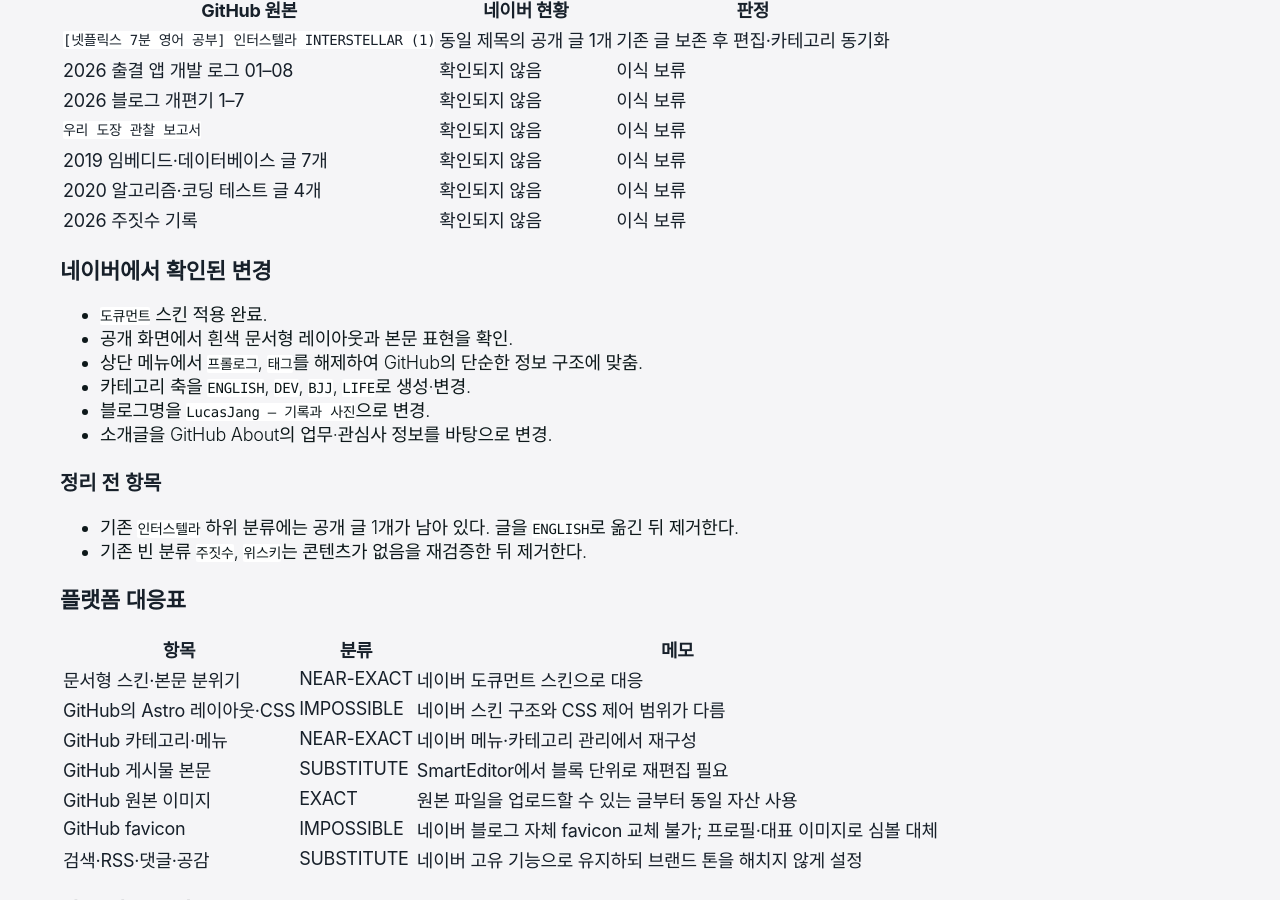
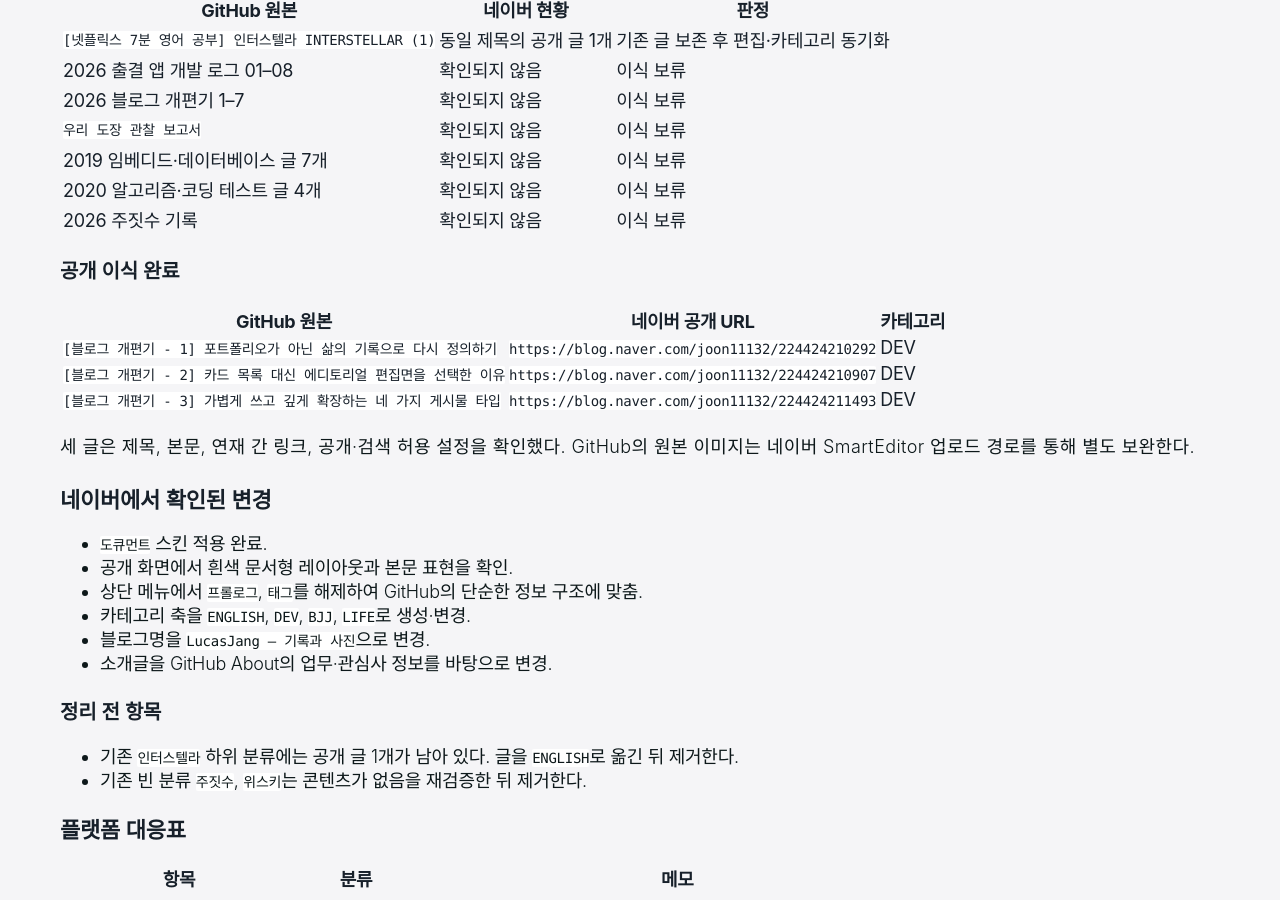
Before and after one commit to Lucas-Jang/lucas-jang.github.io, a Jekyll site: the page built from docs/naver-sync-inventory.md, in a window 1280 px wide and 900 px high, scrolled down 838 px. Built offline with Jekyll 4.4.1, drawn with Linux system fonts in a browser that asks for light colours; our own code applies the rules of GitHub Pages for plain Markdown files.

Commit message:
Track published Naver migration posts

```diff
--- a/docs/naver-sync-inventory.md
+++ b/docs/naver-sync-inventory.md
@@ -36,6 +36,16 @@
 | 2020 알고리즘·코딩 테스트 글 4개 | 확인되지 않음 | 이식 보류 |
 | 2026 주짓수 기록 | 확인되지 않음 | 이식 보류 |
 
+### 공개 이식 완료
+
+| GitHub 원본 | 네이버 공개 URL | 카테고리 |
+| --- | --- | --- |
+| `[블로그 개편기 - 1] 포트폴리오가 아닌 삶의 기록으로 다시 정의하기` | `https://blog.naver.com/joon11132/224424210292` | DEV |
+| `[블로그 개편기 - 2] 카드 목록 대신 에디토리얼 편집면을 선택한 이유` | `https://blog.naver.com/joon11132/224424210907` | DEV |
+| `[블로그 개편기 - 3] 가볍게 쓰고 깊게 확장하는 네 가지 게시물 타입` | `https://blog.naver.com/joon11132/224424211493` | DEV |
+
+세 글은 제목, 본문, 연재 간 링크, 공개·검색 허용 설정을 확인했다. GitHub의 원본 이미지는 네이버 SmartEditor 업로드 경로를 통해 별도 보완한다.
+
 ## 네이버에서 확인된 변경
 
 - `도큐먼트` 스킨 적용 완료.
```
